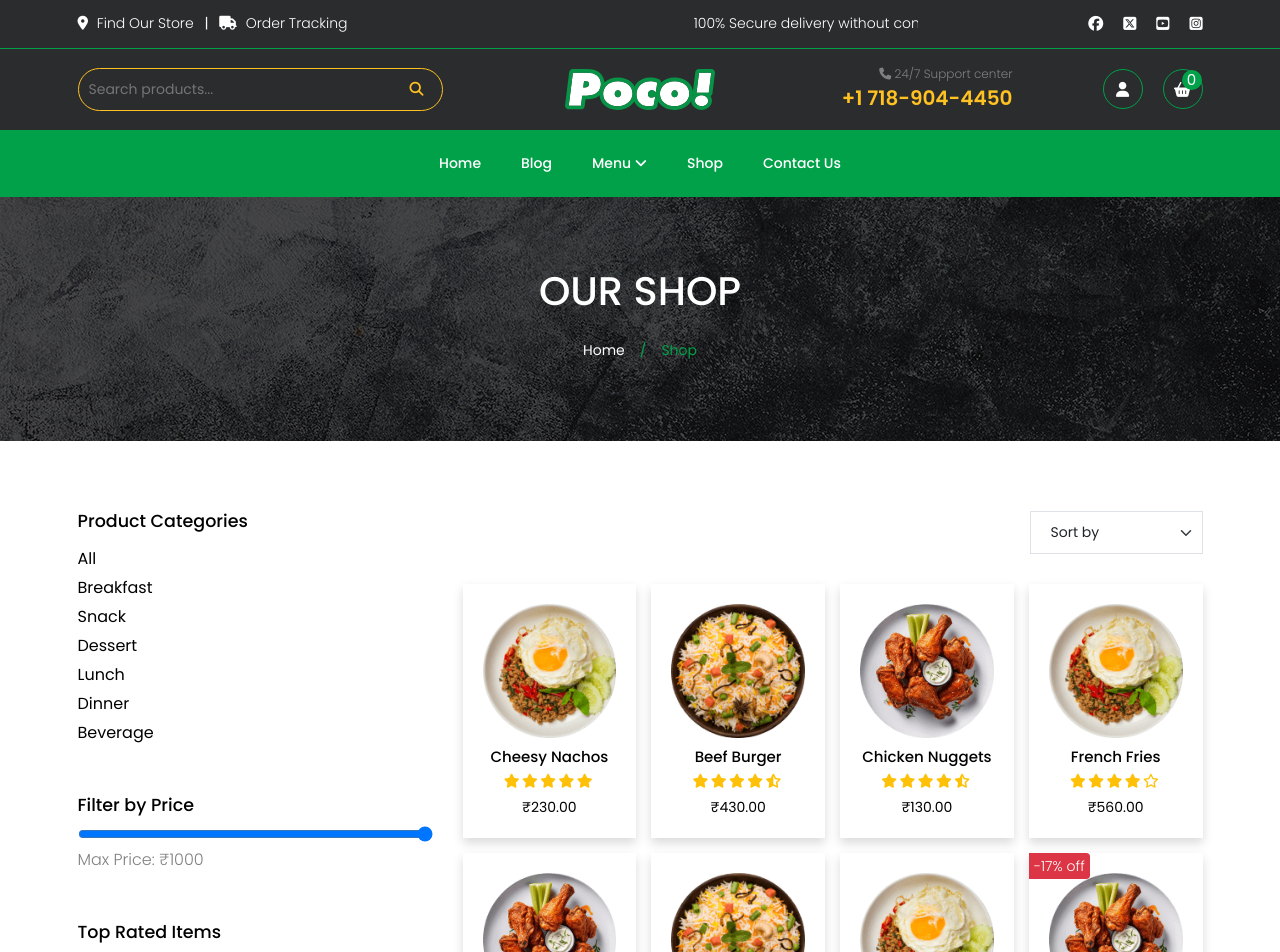
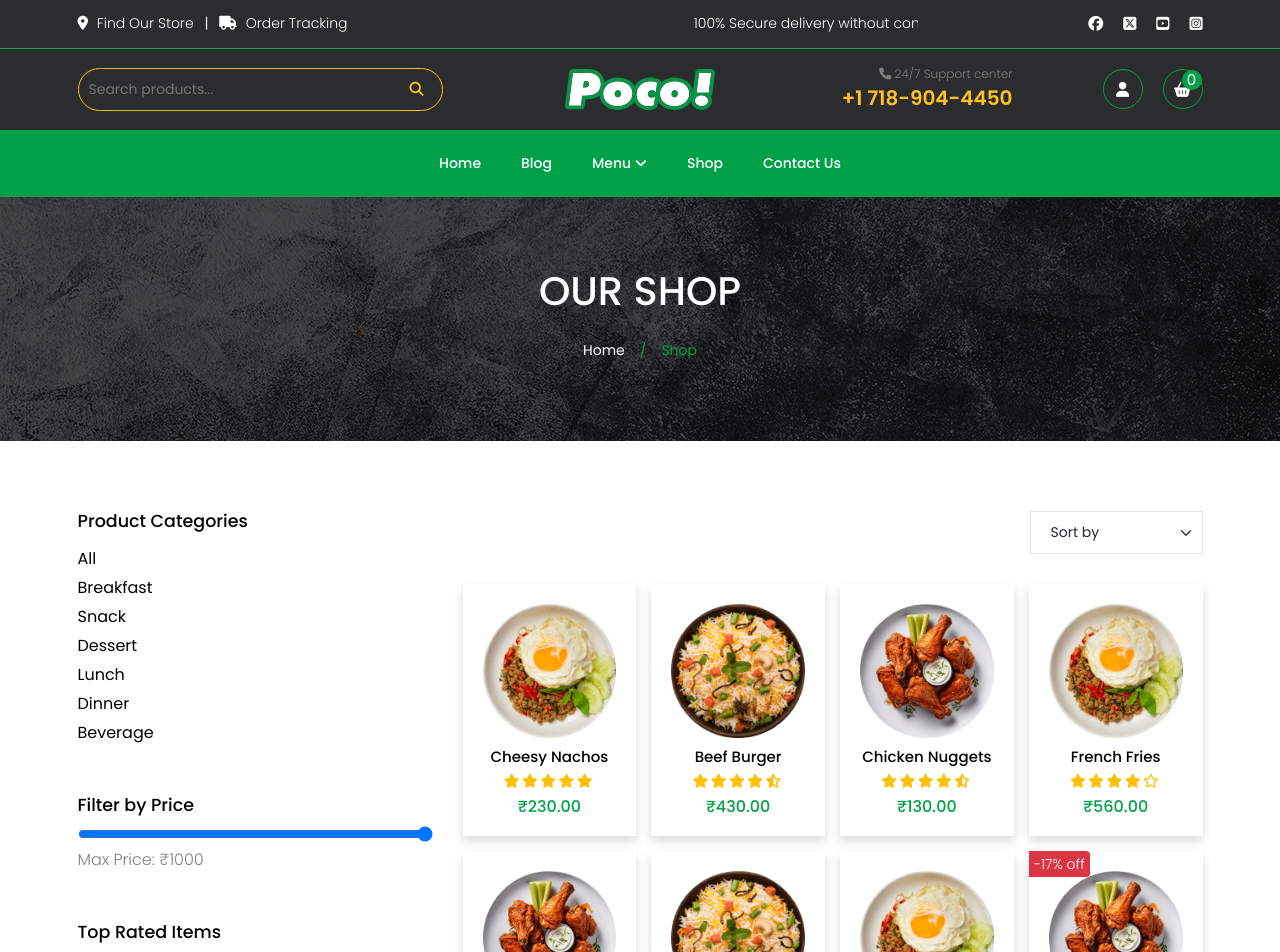
Before and after one commit to Subrata291291/react-poco, a React (Vite) app: page /shop in a window 1280 px wide. Shown: the top 952 px of the page. Built offline with nearby package versions, Linux system fonts and the light colour scheme.

Commit message:
Changed position of price in shop page

```diff
--- a/src/pages/Shop.jsx
+++ b/src/pages/Shop.jsx
@@ -156,8 +156,8 @@ const Shop = () => {
                             {hasDiscount && (
                               <del className="text-danger ms-2">₹{product.retailprice.toFixed(2)}</del>
                             )}
+                            ₹{price.toFixed(2)}
                           </h5>
-                          ₹{price.toFixed(2)}
                         </div>
                         {hasDiscount && (
                           <p className="discount-txt position-absolute top-0 start-0 text-white px-2 py-1 rounded-end bg-danger">
```
